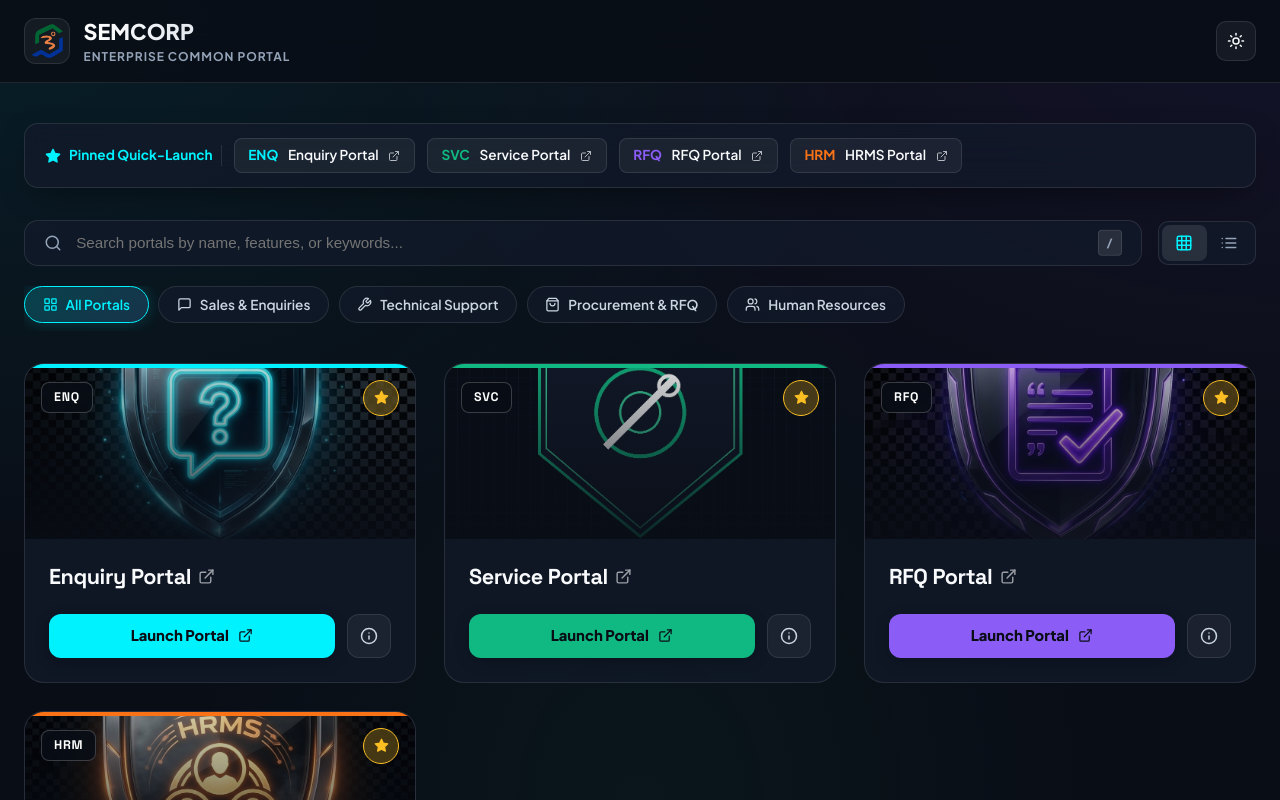
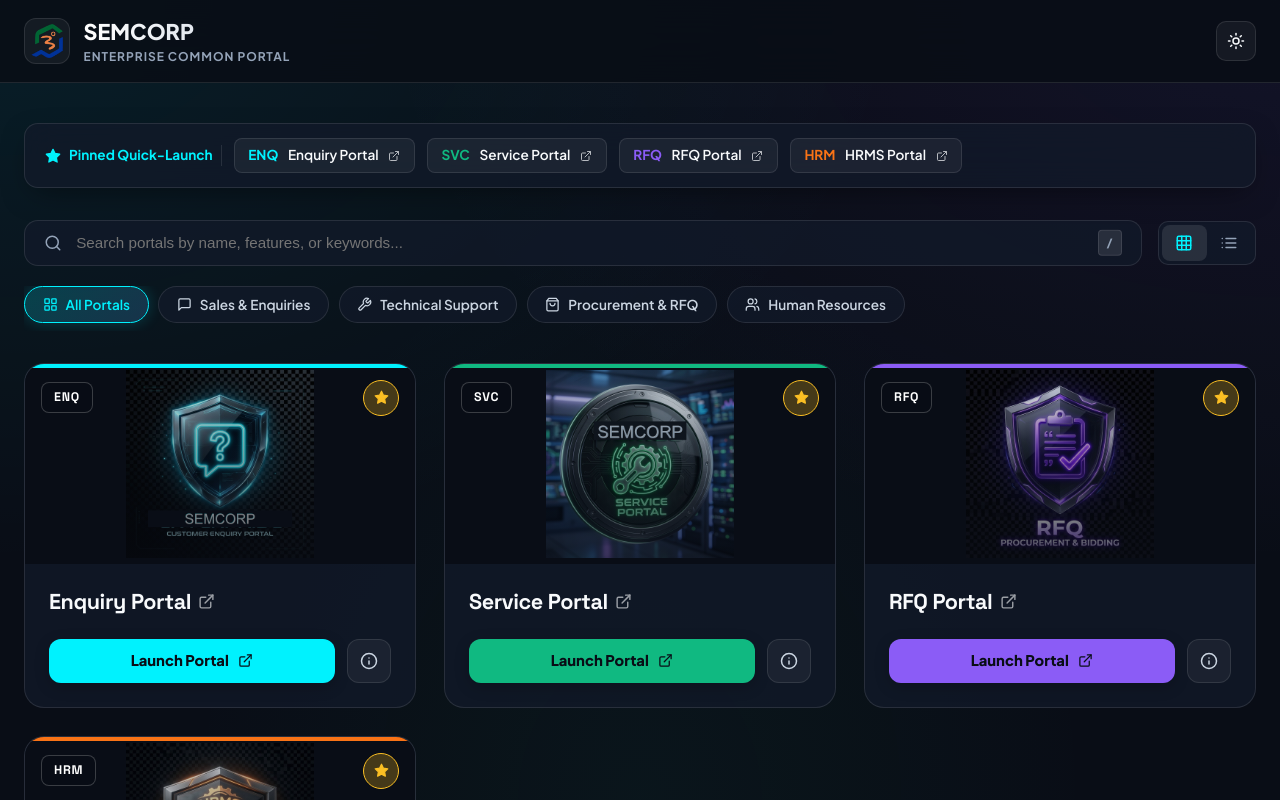
Before and after one commit to SEMCORP18-06/semcorp-portals, a React (Vite) app: page / in a window 1280 px wide. Shown: the top 800 px of the page. Built offline with nearby package versions, Linux system fonts and the light colour scheme; the HTML template or start-up script is replaced by a standard one.

Commit message:
Fix image CSS with object-fit contain and restore original uploaded Service image with SEMCORP text fix

```diff
--- a/src/App.jsx
+++ b/src/App.jsx
@@ -15,9 +15,9 @@ export default function App() {
     return localStorage.getItem('semcorp_theme') || 'dark';
   });
 
-  // Portals State with storage version v14 to force live cache refresh for user shield crest banners
+  // Portals State with storage version v15 to force live cache refresh for object-fit contain image rendering & Service SEMCORP fix
   const [portals, setPortals] = useState(() => {
-    const saved = localStorage.getItem('semcorp_portals_v14');
+    const saved = localStorage.getItem('semcorp_portals_v15');
     if (saved) {
       try {
         return JSON.parse(saved);
@@ -44,9 +44,9 @@ export default function App() {
     localStorage.setItem('semcorp_theme', theme);
   }, [theme]);
 
-  // Persist portals to localStorage v14
+  // Persist portals to localStorage v15
   useEffect(() => {
-    localStorage.setItem('semcorp_portals_v14', JSON.stringify(portals));
+    localStorage.setItem('semcorp_portals_v15', JSON.stringify(portals));
   }, [portals]);
 
   // Keyboard shortcut listener ('/' to focus search)
--- a/src/index.css
+++ b/src/index.css
@@ -474,7 +474,7 @@ button {
   gap: 1rem;
 }
 
-/* Equal-Tier 3D Shield Crest Banner Card */
+/* 3D Shield Crest Banner Card Container */
 .portal-card.banner-symbol-card {
   border-radius: var(--radius-lg);
   overflow: hidden;
@@ -519,36 +519,40 @@ button {
   border-color: var(--card-accent-light, #0284c7);
 }
 
-/* Banner Header Shield Crest Image (Equal 175px height) */
+/* Banner Header Container & Pristine Contain CSS Sizing */
 .card-symbol-banner-wrapper {
   position: relative;
-  height: 175px;
+  height: 200px;
   width: 100%;
   overflow: hidden;
   background: #090d16;
+  display: flex;
+  align-items: center;
+  justify-content: center;
+  padding: 6px;
 }
 
 .card-symbol-banner-img {
   width: 100%;
   height: 100%;
-  object-fit: cover;
+  object-fit: contain;
   object-position: center;
   transition: transform 0.4s cubic-bezier(0.4, 0, 0.2, 1);
 }
 
 .portal-card.banner-symbol-card:hover .card-symbol-banner-img {
-  transform: scale(1.08);
+  transform: scale(1.05);
 }
 
 .card-banner-gradient-overlay {
   position: absolute;
   inset: 0;
-  background: linear-gradient(180deg, rgba(9, 13, 22, 0.15) 0%, rgba(9, 13, 22, 0.85) 100%);
+  background: linear-gradient(180deg, rgba(9, 13, 22, 0.1) 0%, rgba(9, 13, 22, 0.65) 100%);
   pointer-events: none;
 }
 
 [data-theme='light'] .card-banner-gradient-overlay {
-  background: linear-gradient(180deg, rgba(255, 255, 255, 0.1) 0%, rgba(15, 23, 42, 0.75) 100%);
+  background: linear-gradient(180deg, rgba(255, 255, 255, 0.05) 0%, rgba(15, 23, 42, 0.55) 100%);
 }
 
 .banner-top-actions {
@@ -751,7 +755,8 @@ button {
 .list-thumbnail-img {
   width: 100%;
   height: 100%;
-  object-fit: cover;
+  object-fit: contain;
+  background: #090d16;
 }
 
 [data-theme='light'] .portal-list-item {
```
Also changed, not shown: public/assets/semcorp_service_banner.jpg.
